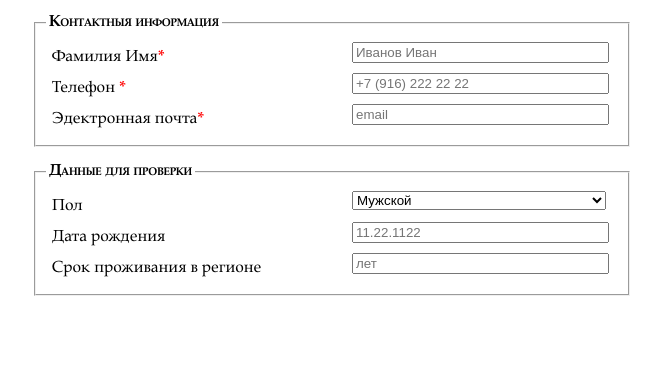
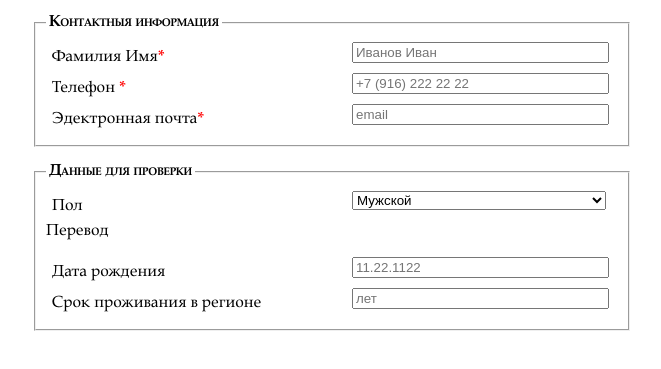
Before and after one commit to ssumatoha/mysite, a plain HTML site: page index.html in a window 1280 px wide. Shown: the part 81-450 px from the top of the page, without its empty margins (6-667 px from the left). Drawn offline with Linux system fonts and the light colour scheme.

Commit message:
second project

```diff
--- a/index.html
+++ b/index.html
@@ -27,9 +27,9 @@
         <option value="male">Мужской</option>
         <option value="male">Женский</option>
     </select><br>
+    <p>Перевод</p>
     <label for="DateBirth">Дата рождения</label>
     <input id="DateBirth" name="DateBirth" placeholder="11.22.1122" type="text"><br>
-
     <label for="period">Cрок проживания в регионе</label>
     <input id="period" name="period" placeholder="лет" type="number" min="0" max="70" step="1"><br>
 
```
